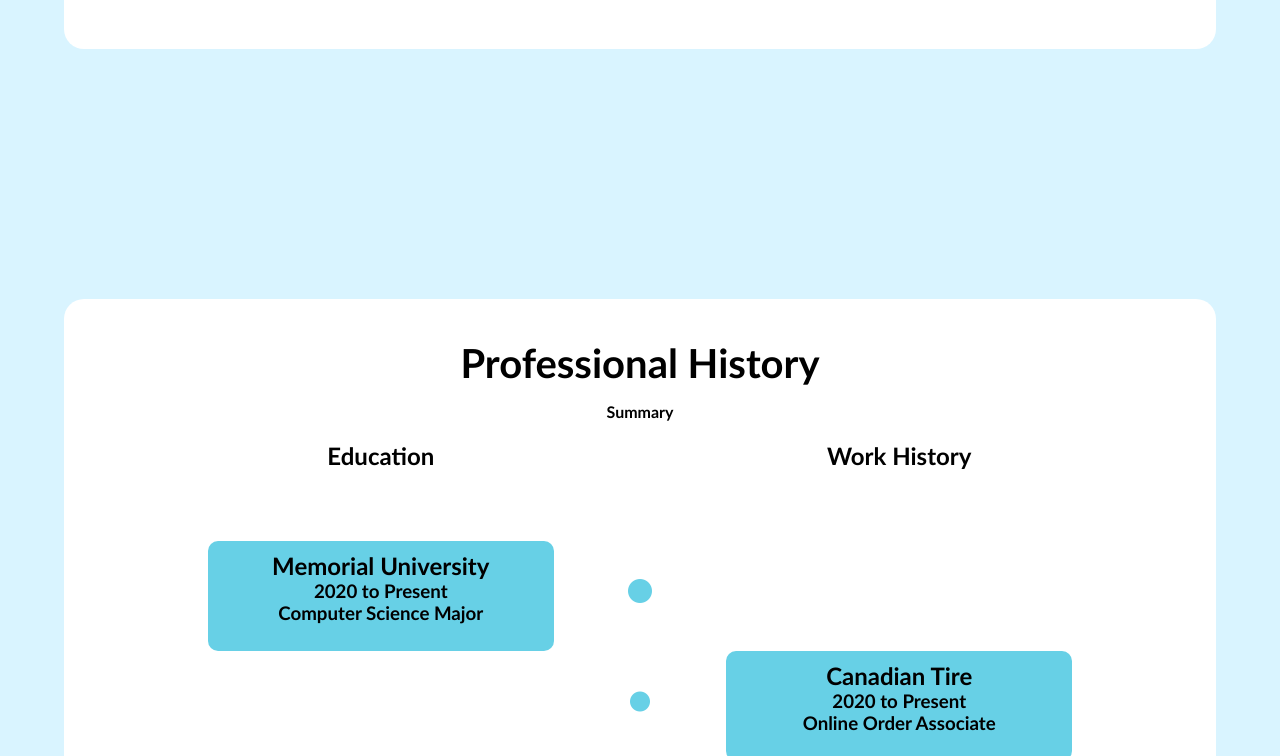
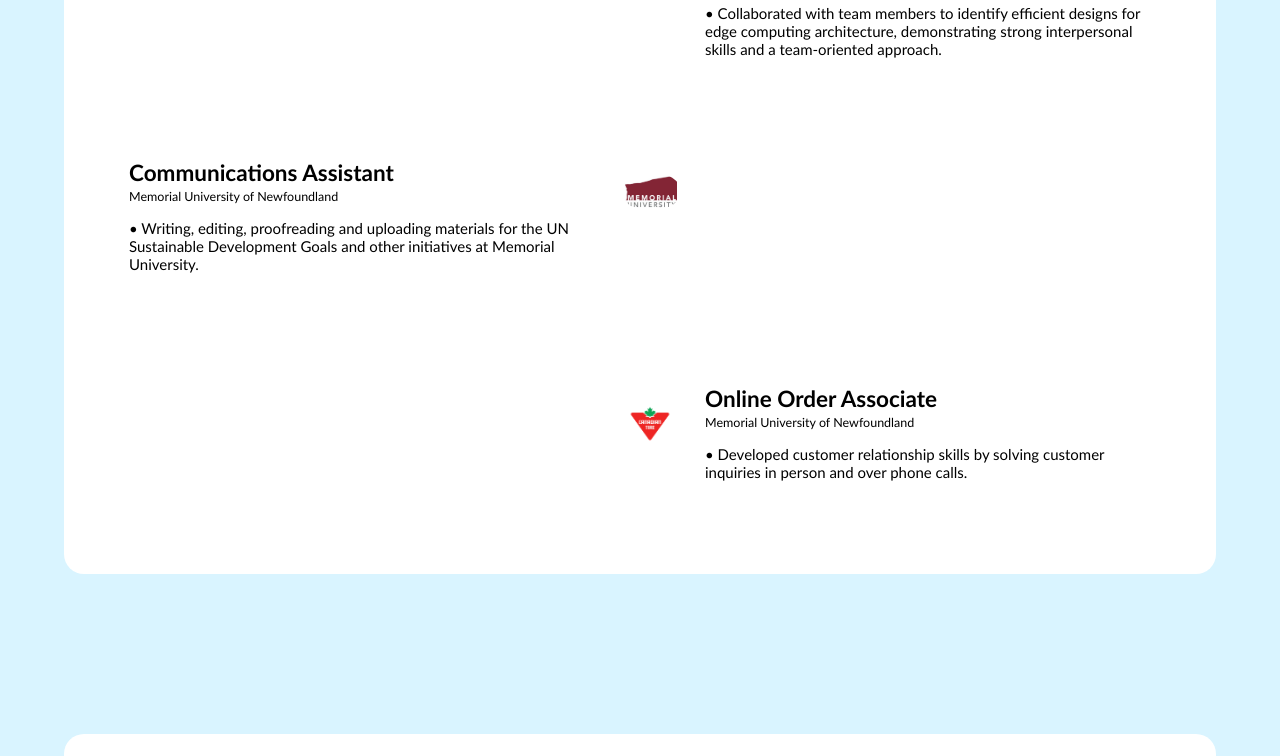
Before and after one commit to Faiyez/Faiyez.github.io, a plain HTML site: page index.html in a window 1280 px wide. Shown: the part 1138-1894 px from the top of the page. Drawn offline with nearby package versions, Linux system fonts and the light colour scheme.

```diff
--- a/dom.js
+++ b/dom.js
@@ -77,3 +77,5 @@
     skillsDisplay.appendChild(javaSkill);
 
 }
+
+/* Work Experience Section Animation */
--- a/index.html
+++ b/index.html
@@ -111,6 +111,47 @@
 
             </div>
         </section>
+        <section class = "timeLine">
+            <div class="workExperienceHeader hidden">
+                <h1>Work Experience</h1>
+            </div>
+            <div class="container left-container">
+                <img src="images/mun.jpg">
+                <div class="text-box">
+                    <h2>Web Developer</h2>
+                    <small>Memorial University of Newfoundland</small>
+                    <p>• Independently and as part of a team, utilizing HTML, CSS, and JavaScript to create front-end components of a web
+                        application, demonstrating strong interpersonal skills and the ability to work in a team-oriented dynamic environment.<br>
+                    </p>
+                </div>
+            </div>
+            <div class="container right-container">
+                <img src="images/mun.jpg">
+                <div class="text-box">
+                    <h2>Research Assistant</h2>
+                    <small>Memorial University of Newfoundland</small>
+                    <p>• Collaborated with team members to identify efficient designs for edge computing architecture, demonstrating strong
+                        interpersonal skills and a team-oriented approach.</p>
+                </div>
+            </div>
+            <div class="container left-container">
+                <img src="images/mun.jpg">
+                <div class="text-box">
+                    <h2>Communications Assistant</h2>
+                    <small>Memorial University of Newfoundland</small>
+                    <p>• Writing, editing, proofreading and uploading materials for the UN Sustainable Development Goals and other initiatives
+                        at Memorial University.</p>
+                </div>
+            </div>
+            <div class="container right-container">
+                <img src="images/Canadian Tire.png">
+                <div class="text-box">
+                    <h2>Online Order Associate</h2>
+                    <small>Memorial University of Newfoundland</small>
+                    <p>• Developed customer relationship skills by solving customer inquiries in person and over phone calls.</p>
+                </div>
+            </div>
+        </section>
         <section class = 'sectionC' id = 'sectionC'>
 
             <div class = 'skillsHeader'>
@@ -157,8 +198,7 @@
         </section>
         <section class = 'sectionD' id = "sectionD">
             <div class = 'workStudyHeader'>
-                <h1 class="hidden">Professional History</h1>
-                <h4 class="hidden">Summary</h4>
+                <h1 class="hidden">Education and Certification</h1>
             </div>
             <div class = 'workStudyContainer'>
                 <div class = 'wsDiv eduHeader hidden'>
@@ -168,7 +208,7 @@
 
                 </div>
                 <div class = 'wsDiv workHeader hiddenRight'>
-                    <h2>Work History</h2>
+                    <h2>Certifications</h2>
                 </div>
                 <div class = 'wsDiv 1 hidden'>
                     <h2>Memorial University</h2>
@@ -188,9 +228,8 @@
                     <i class="fa-solid fa-circle fa-lg" id = 'circlePointer'></i>
                 </div>
                 <div class = 'wsDiv 2 hiddenRight'>
-                    <h2>Canadian Tire</h2>
-                    <h3>2020 to Present</h3>
-                    <h3>Online Order Associate</h3>
+                    <h2>LinkedIn Learning</h2></br>
+                    <h3>Learning AWS for Developers</h3>
                 </div>
                 <div class = 'wsDiv 3 hidden'>
                     <h2>Notre Dame College</h2>
@@ -203,9 +242,8 @@
                 <div class = 'wsDivEmpty 3'><i class="fa-solid fa-circle fa-xs" id = 'circlePointer'></i></div>
 
                 <div class = 'wsDiv 4 hiddenRight'>
-                    <h2>Notre Dame Science Club</h2>
-                    <h3>2016 To 2018</h3>
-                    <h3>Volunteer</h3>
+                    <h2>LinkedIn Learning</h2></br>
+                    <h3>MySQL for Developers</h3>
                 </div>
             </div>
 
--- a/style.css
+++ b/style.css
@@ -38,10 +38,12 @@
         opacity: 0;
     }
 }
+/*
 .name{
     animation: typing 8s steps(11) infinite;
     overflow:hidden;
 }
+*/
 @keyframes typing{
     0%,90%,100%{
         width: 0;
@@ -62,11 +64,12 @@
     position: relative;
 }
 .sectionB{
-    height: 100vh;
+
+    height: 200vh;
 }
 .total{
     width: 100%;
-    height: 3000px;
+    height: 4000px;
     /*background: linear-gradient(to right,rgb(219, 229, 235),rgb(112, 175, 237)); */
     background: #D9F4FF;
 
@@ -282,7 +285,7 @@
     margin-right: auto;
     width: 90%;
     height: 15%;
-    top: 200px;
+    top: 360px;
     border-radius: 20px;
 }
 .skillsHeader{
@@ -504,7 +507,7 @@
     justify-content: center;
     width: 90%;
     height: 100vh;
-    top: 500px;
+    top: 700px;
     border-radius: 20px;
 }
 .card{
@@ -632,3 +635,109 @@
     height: 40px;
     text-align: center;
 }
+
+/*
+Work Experience TimeLine
+*/
+.workExperienceHeader{
+    display: flex;
+    justify-content: center;
+    background: transparent;
+}
+.timeLine{
+    position: relative;
+    display: grid;
+    top: 5%;
+    height: 25%;
+    width: 90%;
+    background: rgb(255, 255, 255);
+    margin-left: auto;
+    margin-right: auto;
+    border-radius: 20px;
+}
+.container{
+    background: transparent;
+    position: relative;
+    padding: 5px 5px;
+    width: 50%;
+    height: 40%;
+    animation: movedown 10s linear forwards ;
+    opacity: 0;
+}
+@keyframes movedown {
+    0%{
+        opacity: 1;
+        transform: translateY(-30px);
+    }
+    100%{
+        opacity: 1;
+        transform: translateY(0px);
+    }
+}
+.container:nth-child(1){
+    animation-delay: 0s;
+}
+.container:nth-child(2){
+    animation-delay: 1s;
+}
+.container:nth-child(3){
+    animation-delay: 2s;
+}
+.container:nth-child(4){
+    animation-delay: 3s;
+}
+.text-box{
+    position: relative;
+    padding: 20px 60px;
+    position: relative;
+    border-radius: 5px;
+    font-size: 15px;
+}
+.left-container{
+    left: 0;
+}
+.right-container{
+    left: 50%;
+}
+.timeLine::after{
+    content: '';
+    position: absolute;
+    width: 6px;
+    height: 100%;
+    background:#0001;
+    top: 9%;
+    left: 51%;
+    margin-left: -3px;
+    animation: moveline 20s linear forwards;
+    z-index: 101;
+
+}
+@keyframes moveline{
+    0%{
+        height: 0;
+        z-index: 99;
+    }
+    100%{
+        height: 90%;
+        z-index: 99;
+    }
+}
+.container img{
+    position:absolute;
+    width: 60px;
+    top: 40%;
+    border-radius: 50%;
+    left: 95%;
+    z-index: 104;
+}
+.right-container img{
+    left: -3.5%;
+}
+
+.text-box h2{
+    font-weight: 600;
+}
+.text-box small{
+    display: inline-block;
+    margin-bottom: 15px;
+}
```
Also changed, not shown: images/Canadian Tire.png (added), images/mun.jpg (added).
